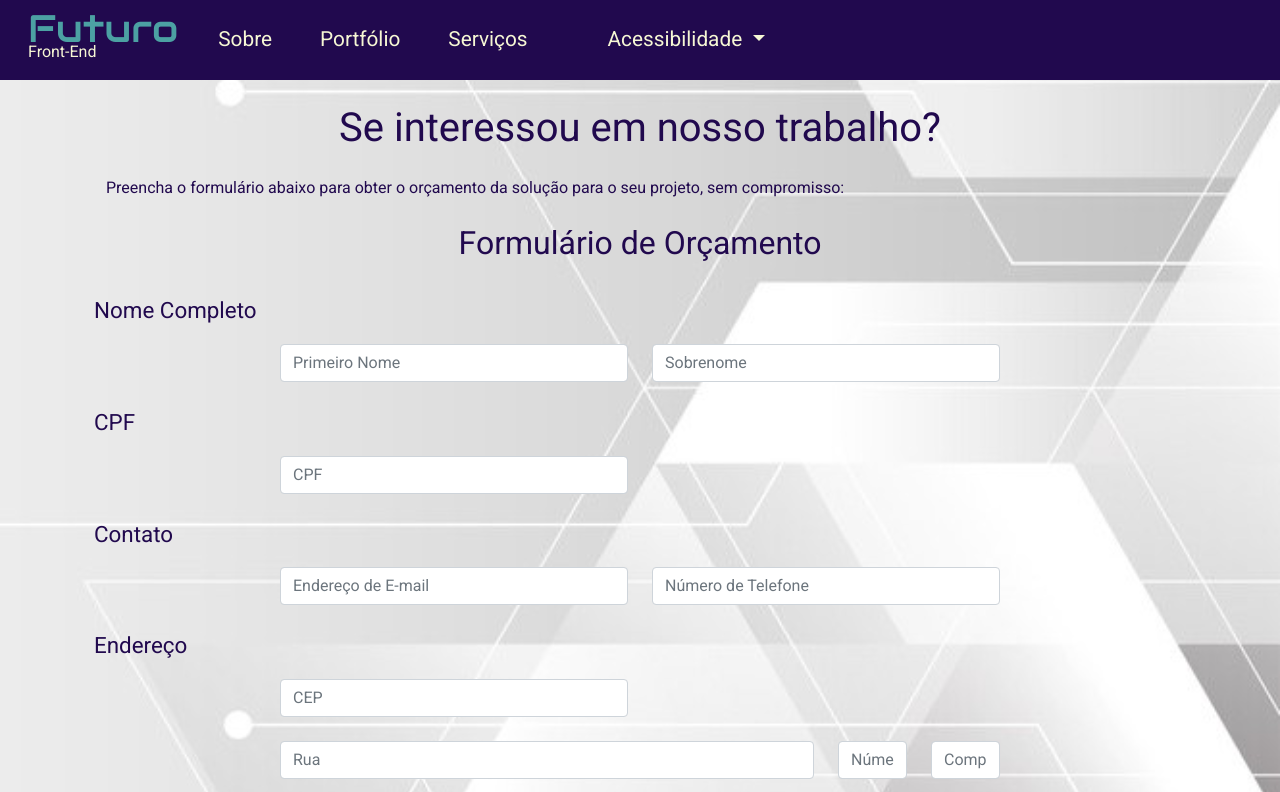
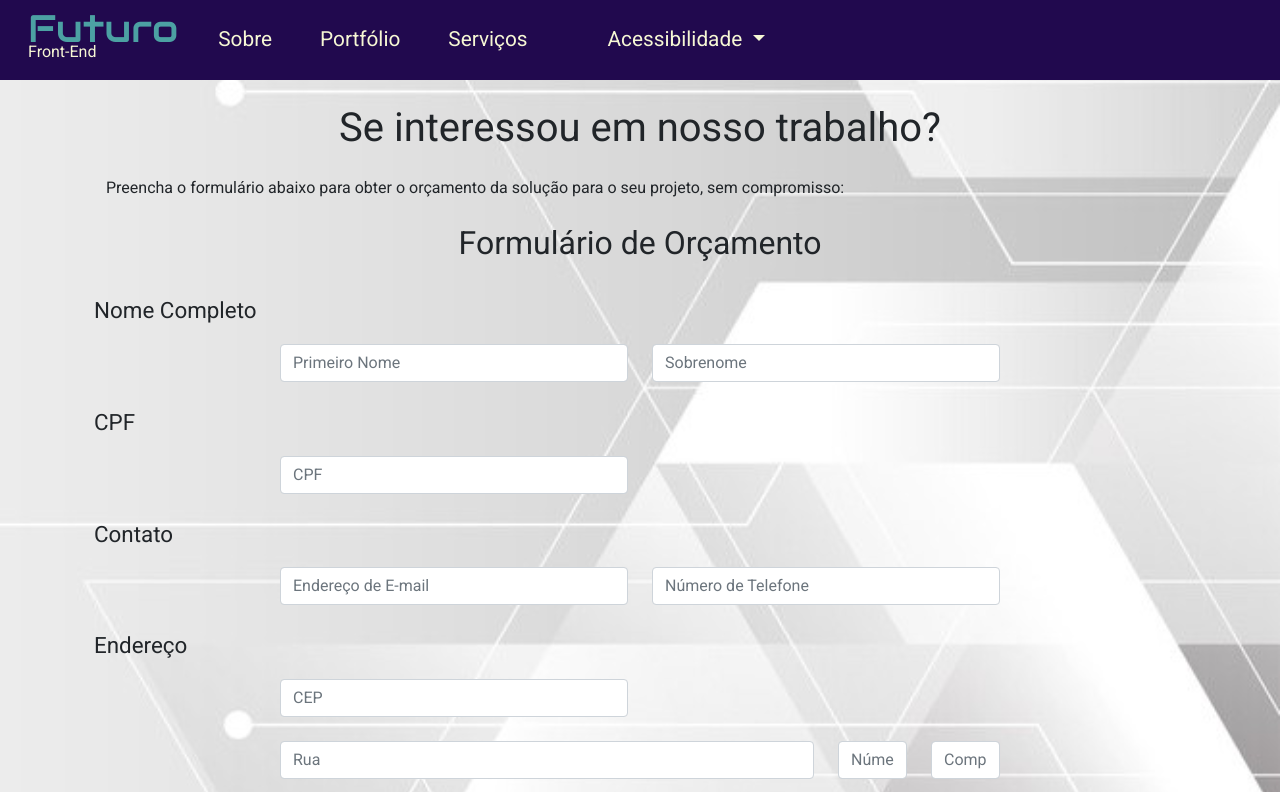
Before and after one commit to Djou-D/Futuro_Front-End-Projeto-, a plain HTML site: page formulario.html in a window 1280 px wide. Shown: the top 792 px of the page. Drawn offline with nearby package versions, Linux system fonts and the light colour scheme.

Commit message:
Ajuste no formulario

```diff
--- a/css/formulario.css
+++ b/css/formulario.css
@@ -6,7 +6,6 @@
   text-decoration: none;
   list-style: none;
   font-size: 100%;
-  color:#21094E
 }
 
 body{
```
